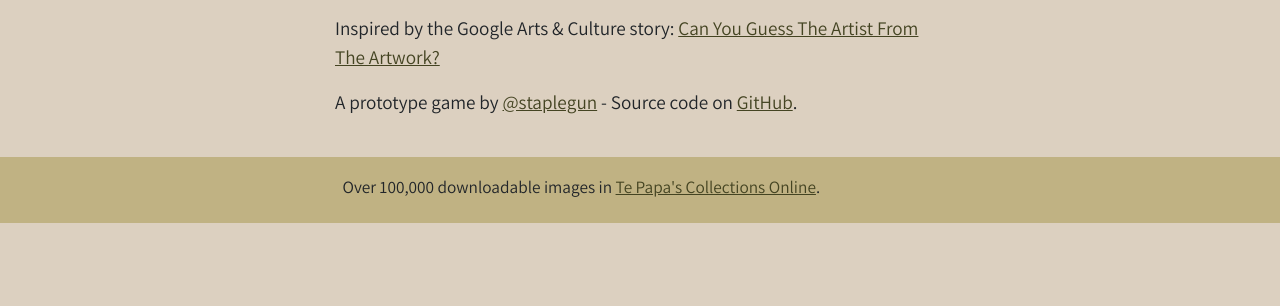
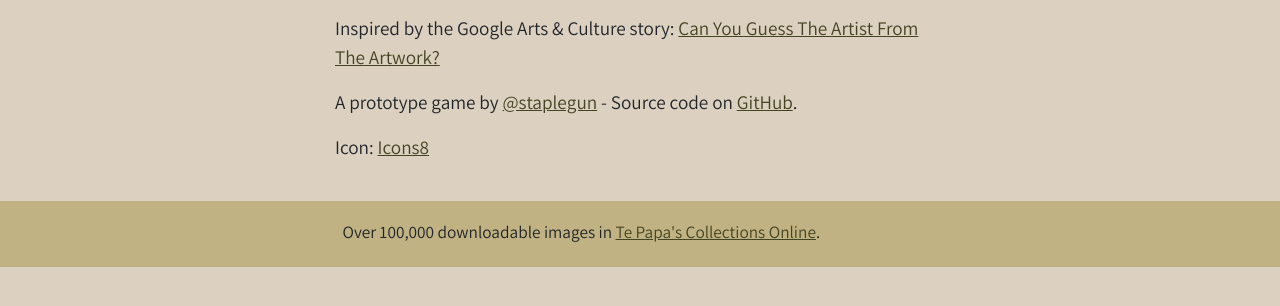
Before and after one commit to staplegun/image-match-game, a plain HTML site: page about.html in a window 1280 px wide. Shown: the part 62-368 px from the top of the page. Drawn offline with nearby package versions, Linux system fonts and the light colour scheme.

Commit message:
Add icon

```diff
--- a/about.html
+++ b/about.html
@@ -80,6 +80,9 @@
           A prototype game by <a href="https://github.com/staplegun">@staplegun</a> -
           Source code on <a href="https://github.com/staplegun/image-match-game/">GitHub</a>.
         </p>
+        <p>
+          Icon: <a href="https://icons8.com/icon/11953/modern-art">Icons8</a>
+        </p>
       </div>
     </div>
   </div>
```
Also changed, not shown: index.html (+6 -1 lines), favicon.ico (added).
